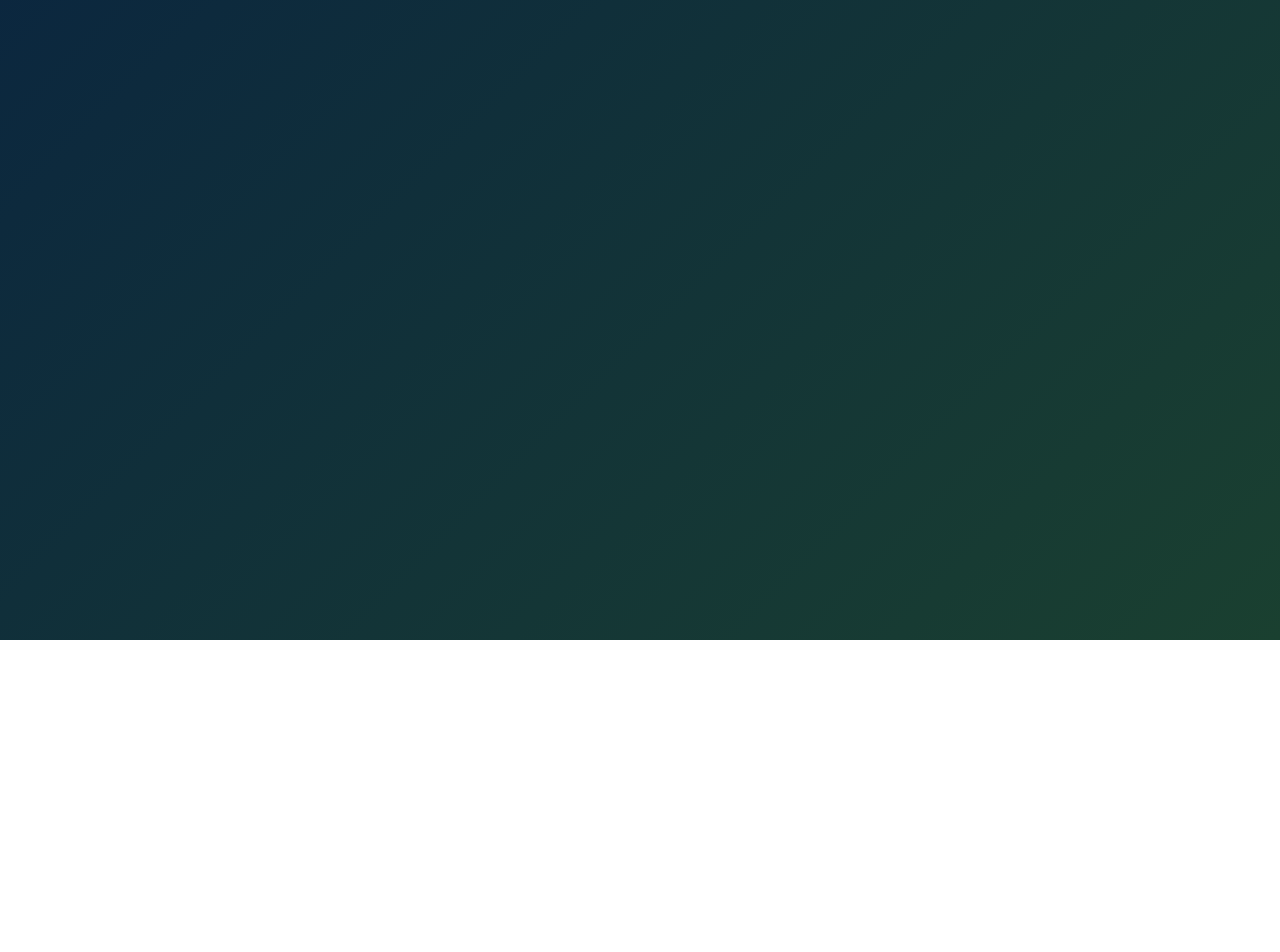
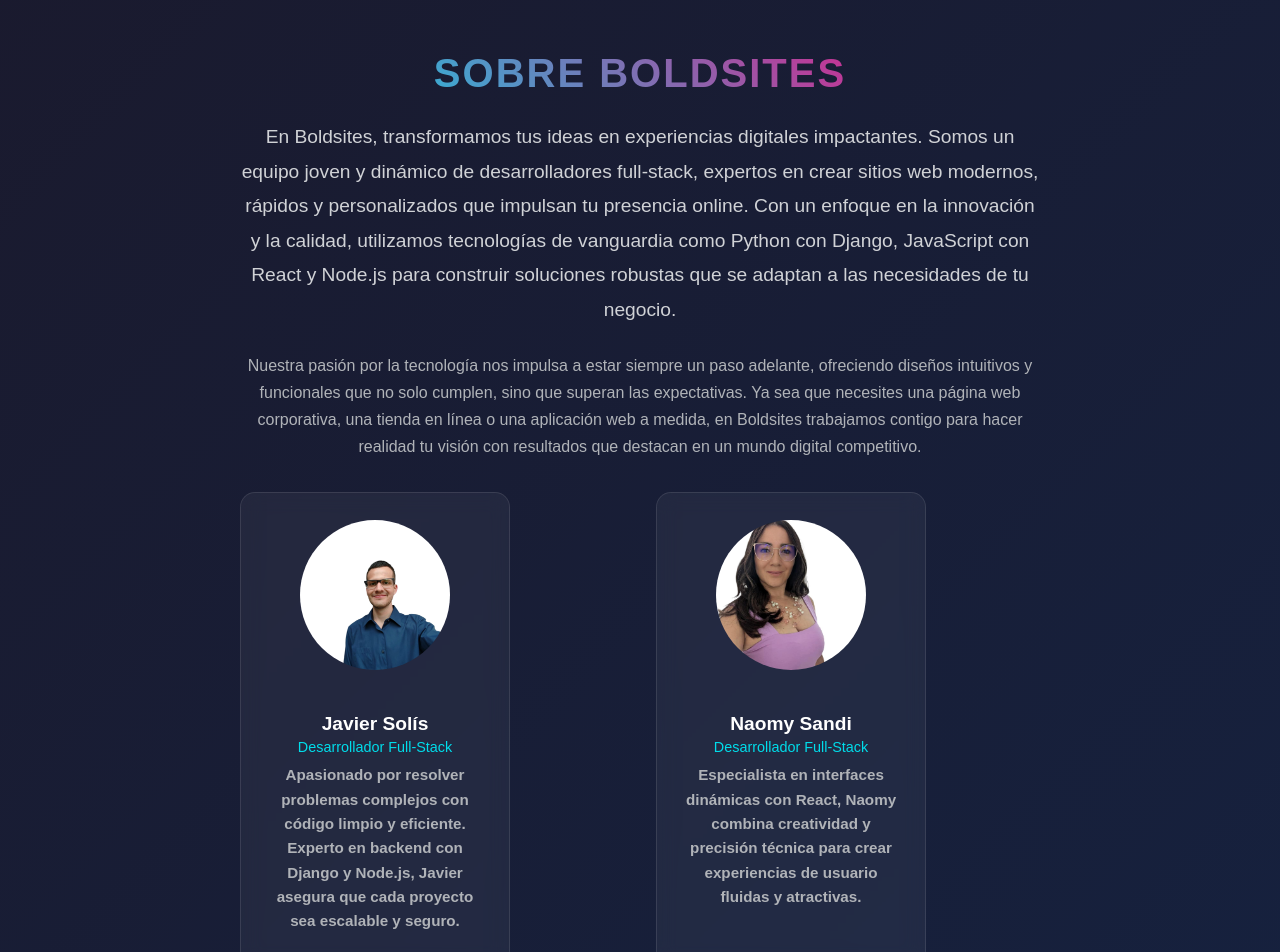
Before and after one commit to Javier348solis/Boldsites-Pagina, a React (Create React App) app: page /Nosotros in a window 1280 px wide. Before the commit this address had no page. Shown: the part 160-1112 px from the top of the page. Before the commit the page ends 800 px from the top, so only its background shows below. Built offline with nearby package versions, Linux system fonts and the light colour scheme.

Commit message:
Se creo la pagina de nosotros y se le agrego los css correspondientes

```diff
--- a/src/Containers/Home/index.jsx
+++ b/src/Containers/Home/index.jsx
@@ -53,24 +53,7 @@ function PaginaPrincipal() {
       </section>
 
       {/* Sobre nosotros */}
-      <section className="nosotros">
-        <div className="container">
-          <h2 className="section-title">Sobre Nosotros</h2>
-          <p className="section-subtitle">
-            Somos un equipo apasionado por la tecnología y el diseño con +1 año de experiencia, comprometido con ofrecer soluciones de calidad.
-          </p>
-          <div className="fundadores">
-            <div className="persona">
-              <img src={foto2} alt="Javier" />
-              <p>Javier Solís<br /><span className="role">Desarrollador Full-Stack</span></p>
-            </div>
-            <div className="persona">
-              <img src={Foto1} alt="Naomy" />
-              <p>Naomy Sandi<br /><span className="role">Desarrollador Full-Stack</span></p>
-            </div>
-          </div>
-        </div>
-      </section>
+
 
       {/* Testimonios */}
       <section className="testimonios">
--- /dev/null
+++ b/src/Containers/Nosotros/index.jsx
@@ -0,0 +1,40 @@
+import React from 'react';
+import '../../Styles/nosotros.css';
+import foto1 from "../../assets/photo_naomy.jpg";
+import foto2 from "../../assets/photo_Javier_white.jpg"
+import Navbar from "../../Components/Navbar/index";
+import Footer from "../../Components/Footer/index";
+
+const Nosotros = () => {
+  return (
+    <div>
+        <Navbar/>
+    <section className="nosotros">
+      <div className="container">
+        <h2 className="section-title">Sobre Boldsites</h2>
+        <p className="section-subtitle">
+          En Boldsites, transformamos tus ideas en experiencias digitales impactantes. Somos un equipo joven y dinámico de desarrolladores full-stack, expertos en crear sitios web modernos, rápidos y personalizados que impulsan tu presencia online. Con un enfoque en la innovación y la calidad, utilizamos tecnologías de vanguardia como Python con Django, JavaScript con React y Node.js para construir soluciones robustas que se adaptan a las necesidades de tu negocio.
+        </p>
+        <p className="section-description">
+          Nuestra pasión por la tecnología nos impulsa a estar siempre un paso adelante, ofreciendo diseños intuitivos y funcionales que no solo cumplen, sino que superan las expectativas. Ya sea que necesites una página web corporativa, una tienda en línea o una aplicación web a medida, en Boldsites trabajamos contigo para hacer realidad tu visión con resultados que destacan en un mundo digital competitivo.
+        </p>
+        <div className="fundadores">
+          <div className="persona">
+            <img src={foto2} alt="Javier Solís" />
+            <p>Javier Solís<br /><span className="role">Desarrollador Full-Stack</span></p>
+            <p className="bio">Apasionado por resolver problemas complejos con código limpio y eficiente. Experto en backend con Django y Node.js, Javier asegura que cada proyecto sea escalable y seguro.</p>
+          </div>
+          <div className="persona">
+            <img src={foto1} alt="Naomy Sandi" />
+            <p>Naomy Sandi<br /><span className="role">Desarrollador Full-Stack</span></p>
+            <p className="bio">Especialista en interfaces dinámicas con React, Naomy combina creatividad y precisión técnica para crear experiencias de usuario fluidas y atractivas.</p>
+          </div>
+        </div>
+      </div>
+    </section>
+    <Footer/>
+    </div>
+  );
+};
+
+export default Nosotros;
--- a/src/Routes/Rutas.jsx
+++ b/src/Routes/Rutas.jsx
@@ -2,6 +2,7 @@ import { Routes, Route } from "react-router-dom";
 import Home from "../Containers/Home/index";
 import Contacto from "../Containers/Contacto/index";
 import Servicios from "../Containers/Servicios/index";
+import Nosotros from "../Containers/Nosotros/index"
 //
 
 export default function Rutas() {
@@ -10,6 +11,7 @@ export default function Rutas() {
       <Route path="/" element={<Home />} />
       <Route path="/contacto" element={<Contacto />} />
        <Route path="/servicios" element={<Servicios />} />
+       <Route path="/Nosotros" element={<Nosotros />} />
 
       {/* <Route path="/portafolio" element={<Portafoliopage />} />
       <Route path="/contacto" element={<Paginacontact />} />
--- /dev/null
+++ b/src/Styles/nosotros.css
@@ -0,0 +1,186 @@
+/* General section styling with a futuristic gradient background */
+.nosotros {
+  background: linear-gradient(135deg, #1a1a2e 0%, #16213e 100%);
+  color: #ffffff;
+  padding: 4rem 1rem;
+  min-height: 100vh;
+  display: flex;
+  align-items: center;
+  justify-content: center;
+  overflow-x: hidden;
+}
+
+/* Container for content with max-width and centered layout */
+.container {
+  max-width: 1200px;
+  margin: 0 auto;
+  padding: 0 1.5rem;
+}
+
+/* Section title with futuristic typography and animation */
+.section-title {
+  font-family: 'Orbitron', sans-serif;
+  font-size: 2.5rem;
+  font-weight: 700;
+  text-align: center;
+  margin-bottom: 1.5rem;
+  background: linear-gradient(45deg, #00ddeb, #ff007a);
+  -webkit-background-clip: text;
+  background-clip: text;
+  color: transparent;
+  animation: fadeInDown 1s ease-out;
+}
+
+/* Subtle animation for title */
+@keyframes fadeInDown {
+  from {
+    opacity: 0;
+    transform: translateY(-20px);
+  }
+  to {
+    opacity: 1;
+    transform: translateY(0);
+  }
+}
+
+/* Section subtitle with clean and readable styling */
+.section-subtitle {
+  font-family: 'Montserrat', sans-serif;
+  font-size: 1.2rem;
+  line-height: 1.8;
+  text-align: center;
+  max-width: 800px;
+  margin: 0 auto 1.5rem;
+  color: #d0d2d6;
+  animation: fadeIn 1.2s ease-out;
+}
+
+/* Additional description text */
+.section-description {
+  font-family: 'Montserrat', sans-serif;
+  font-size: 1rem;
+  line-height: 1.7;
+  text-align: center;
+  max-width: 800px;
+  margin: 0 auto 2rem;
+  color: #b0b3b8;
+  animation: fadeIn 1.4s ease-out;
+}
+
+/* Fade-in animation for text content */
+@keyframes fadeIn {
+  from {
+    opacity: 0;
+  }
+  to {
+    opacity: 1;
+  }
+}
+
+/* Founders grid with responsive layout */
+.fundadores {
+  display: grid;
+  grid-template-columns: repeat(auto-fit, minmax(280px, 1fr));
+  gap: 2rem;
+  margin-top: 2rem;
+}
+
+/* Individual team member card with futuristic hover effect */
+.persona {
+  background: rgba(255, 255, 255, 0.05);
+  border-radius: 15px;
+  padding: 1.5rem;
+  text-align: center;
+  transition: transform 0.3s ease, box-shadow 0.3s ease;
+  backdrop-filter: blur(10px);
+  border: 1px solid rgba(255, 255, 255, 0.1);
+}
+
+.persona:hover {
+  transform: translateY(-10px);
+  box-shadow: 0 10px 20px rgba(0, 221, 235, 0.3);
+}
+
+/* Team member image with circular shape and neon border */
+.persona img {
+  width: 150px;
+  height: 150px;
+  border-radius: 50%;
+  object-fit: cover;
+  margin-bottom: 1rem;
+  border: 3px solid transparent;
+  transition: border 0.3s ease;
+}
+
+.persona:hover img {
+  border: 3px solid #00ddeb;
+}
+
+/* Team member name and role */
+.persona p {
+  font-family: 'Montserrat', sans-serif;
+  font-size: 1.2rem;
+  font-weight: 600;
+  margin-bottom: 0.5rem;
+  color: #ffffff;
+}
+
+.persona .role {
+  font-size: 0.9rem;
+  font-weight: 400;
+  color: #00ddeb;
+  display: block;
+  margin-top: 0.3rem;
+}
+
+/* Bio text for team members */
+.persona .bio {
+  font-family: 'Montserrat', sans-serif;
+  font-size: 0.95rem;
+  line-height: 1.6;
+  color: #b0b3b8;
+  margin-top: 0.5rem;
+}
+
+/* Responsive adjustments */
+@media (max-width: 768px) {
+  .section-title {
+    font-size: 2rem;
+  }
+
+  .section-subtitle {
+    font-size: 1.1rem;
+  }
+
+  .section-description {
+    font-size: 0.9rem;
+  }
+
+  .persona {
+    padding: 1rem;
+  }
+
+  .persona img {
+    width: 120px;
+    height: 120px;
+  }
+}
+
+@media (max-width: 480px) {
+  .section-title {
+    font-size: 1.8rem;
+  }
+
+  .section-subtitle {
+    font-size: 1rem;
+  }
+
+  .section-description {
+    font-size: 0.85rem;
+  }
+
+  .persona img {
+    width: 100px;
+    height: 100px;
+  }
+}
```
